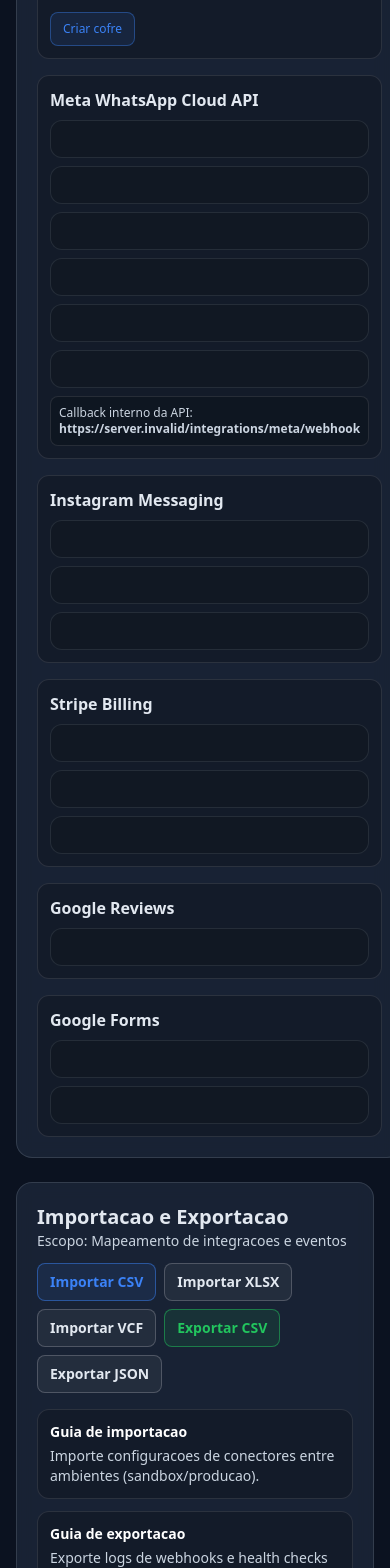
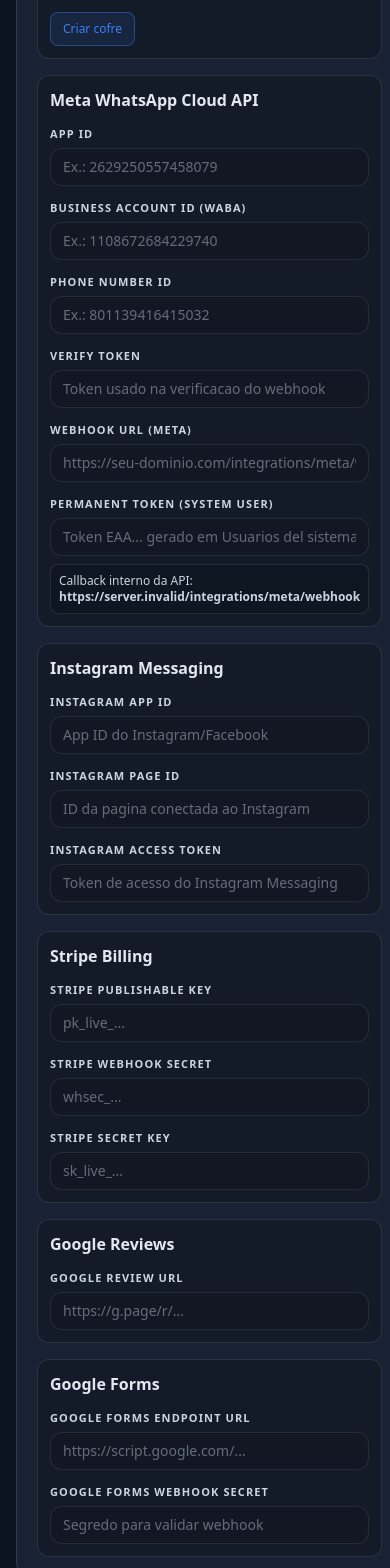
Before and after one commit to Jhin1v9/Whatsapp-Marketing-Project, a Next.js app in the folder apps/web/: page /integracoes in a window 390 px wide. Shown: the part 4160-5728 px from the top of the page. Built offline with nearby package versions, Linux system fonts and the light colour scheme; no server answers; the database is empty.

Commit message:
feat(ui): add clear connector field labels and improve campaign delivery feedback

```diff
--- a/apps/web/src/app/integracoes/page.tsx
+++ b/apps/web/src/app/integracoes/page.tsx
@@ -133,6 +133,10 @@ function SecretField({ value, placeholder, revealed, disabled, onToggle, onChang
       ) : null}
     </div>
   );
+}
+
+function CredentialLabel({ children }: { readonly children: string }): JSX.Element {
+  return <span className="text-[11px] font-semibold uppercase tracking-[0.1em] text-slate-300">{children}</span>;
 }
 
 async function readHealthcheckError(response: Response): Promise<string> {
@@ -753,12 +757,30 @@ export default function IntegracoesPage(): JSX.Element {
           <div className="rounded-xl border border-white/10 bg-black/20 p-3">
             <p className="mb-2 font-semibold">Meta WhatsApp Cloud API</p>
             <div className="grid gap-2 md:grid-cols-2">
-              <SecretField value={meta.appId} placeholder="" revealed={revealed.meta_app_id} disabled={!isEditUnlocked} onToggle={() => toggleReveal("meta_app_id")} onChange={(value) => setMeta((prev) => ({ ...prev, appId: value }))} />
-              <SecretField value={meta.businessAccountId} placeholder="" revealed={revealed.meta_ba_id} disabled={!isEditUnlocked} onToggle={() => toggleReveal("meta_ba_id")} onChange={(value) => setMeta((prev) => ({ ...prev, businessAccountId: value }))} />
-              <SecretField value={meta.phoneNumberId} placeholder="" revealed={revealed.meta_phone_id} disabled={!isEditUnlocked} onToggle={() => toggleReveal("meta_phone_id")} onChange={(value) => setMeta((prev) => ({ ...prev, phoneNumberId: value }))} />
-              <SecretField value={meta.verifyToken} placeholder="" revealed={revealed.meta_verify_token} disabled={!isEditUnlocked} onToggle={() => toggleReveal("meta_verify_token")} onChange={(value) => setMeta((prev) => ({ ...prev, verifyToken: value }))} />
-              <input value={meta.webhookUrl} onChange={(event) => setMeta((prev) => ({ ...prev, webhookUrl: event.target.value }))} placeholder="" disabled={!isEditUnlocked} className="rounded-xl border border-white/15 bg-black/20 px-3 py-2 text-sm disabled:cursor-not-allowed disabled:opacity-60 md:col-span-2" />
-              <SecretField value={meta.permanentToken} placeholder="" revealed={revealed.meta_permanent_token} disabled={!isEditUnlocked} onToggle={() => toggleReveal("meta_permanent_token")} onChange={(value) => setMeta((prev) => ({ ...prev, permanentToken: value }))} className="md:col-span-2" />
+              <label className="space-y-1">
+                <CredentialLabel>App ID</CredentialLabel>
+                <SecretField value={meta.appId} placeholder="Ex.: 2629250557458079" revealed={revealed.meta_app_id} disabled={!isEditUnlocked} onToggle={() => toggleReveal("meta_app_id")} onChange={(value) => setMeta((prev) => ({ ...prev, appId: value }))} />
+              </label>
+              <label className="space-y-1">
+                <CredentialLabel>Business Account ID (WABA)</CredentialLabel>
+                <SecretField value={meta.businessAccountId} placeholder="Ex.: 1108672684229740" revealed={revealed.meta_ba_id} disabled={!isEditUnlocked} onToggle={() => toggleReveal("meta_ba_id")} onChange={(value) => setMeta((prev) => ({ ...prev, businessAccountId: value }))} />
+              </label>
+              <label className="space-y-1">
+                <CredentialLabel>Phone Number ID</CredentialLabel>
+                <SecretField value={meta.phoneNumberId} placeholder="Ex.: 801139416415032" revealed={revealed.meta_phone_id} disabled={!isEditUnlocked} onToggle={() => toggleReveal("meta_phone_id")} onChange={(value) => setMeta((prev) => ({ ...prev, phoneNumberId: value }))} />
+              </label>
+              <label className="space-y-1">
+                <CredentialLabel>Verify Token</CredentialLabel>
+                <SecretField value={meta.verifyToken} placeholder="Token usado na verificacao do webhook" revealed={revealed.meta_verify_token} disabled={!isEditUnlocked} onToggle={() => toggleReveal("meta_verify_token")} onChange={(value) => setMeta((prev) => ({ ...prev, verifyToken: value }))} />
+              </label>
+              <label className="space-y-1 md:col-span-2">
+                <CredentialLabel>Webhook URL (Meta)</CredentialLabel>
+                <input value={meta.webhookUrl} onChange={(event) => setMeta((prev) => ({ ...prev, webhookUrl: event.target.value }))} placeholder="https://seu-dominio.com/integrations/meta/webhook" disabled={!isEditUnlocked} className="rounded-xl border border-white/15 bg-black/20 px-3 py-2 text-sm disabled:cursor-not-allowed disabled:opacity-60 w-full" />
+              </label>
+              <label className="space-y-1 md:col-span-2">
+                <CredentialLabel>Permanent Token (System User)</CredentialLabel>
+                <SecretField value={meta.permanentToken} placeholder="Token EAA... gerado em Usuarios del sistema" revealed={revealed.meta_permanent_token} disabled={!isEditUnlocked} onToggle={() => toggleReveal("meta_permanent_token")} onChange={(value) => setMeta((prev) => ({ ...prev, permanentToken: value }))} />
+              </label>
             </div>
             <div className="mt-2 rounded-lg border border-white/10 bg-black/20 p-2 text-xs text-slate-300">
               Callback interno da API: <strong>{callbackUrl}</strong>
@@ -768,31 +790,58 @@ export default function IntegracoesPage(): JSX.Element {
           <div className="rounded-xl border border-white/10 bg-black/20 p-3">
             <p className="mb-2 font-semibold">Instagram Messaging</p>
             <div className="grid gap-2 md:grid-cols-2">
-              <SecretField value={instagram.appId} placeholder="" revealed={revealed.instagram_app_id} disabled={!isEditUnlocked} onToggle={() => toggleReveal("instagram_app_id")} onChange={(value) => setInstagram((prev) => ({ ...prev, appId: value }))} />
-              <SecretField value={instagram.pageId} placeholder="" revealed={revealed.instagram_page_id} disabled={!isEditUnlocked} onToggle={() => toggleReveal("instagram_page_id")} onChange={(value) => setInstagram((prev) => ({ ...prev, pageId: value }))} />
-              <SecretField value={instagram.accessToken} placeholder="" revealed={revealed.instagram_access_token} disabled={!isEditUnlocked} onToggle={() => toggleReveal("instagram_access_token")} onChange={(value) => setInstagram((prev) => ({ ...prev, accessToken: value }))} className="md:col-span-2" />
+              <label className="space-y-1">
+                <CredentialLabel>Instagram App ID</CredentialLabel>
+                <SecretField value={instagram.appId} placeholder="App ID do Instagram/Facebook" revealed={revealed.instagram_app_id} disabled={!isEditUnlocked} onToggle={() => toggleReveal("instagram_app_id")} onChange={(value) => setInstagram((prev) => ({ ...prev, appId: value }))} />
+              </label>
+              <label className="space-y-1">
+                <CredentialLabel>Instagram Page ID</CredentialLabel>
+                <SecretField value={instagram.pageId} placeholder="ID da pagina conectada ao Instagram" revealed={revealed.instagram_page_id} disabled={!isEditUnlocked} onToggle={() => toggleReveal("instagram_page_id")} onChange={(value) => setInstagram((prev) => ({ ...prev, pageId: value }))} />
+              </label>
+              <label className="space-y-1 md:col-span-2">
+                <CredentialLabel>Instagram Access Token</CredentialLabel>
+                <SecretField value={instagram.accessToken} placeholder="Token de acesso do Instagram Messaging" revealed={revealed.instagram_access_token} disabled={!isEditUnlocked} onToggle={() => toggleReveal("instagram_access_token")} onChange={(value) => setInstagram((prev) => ({ ...prev, accessToken: value }))} />
+              </label>
             </div>
           </div>
 
           <div className="rounded-xl border border-white/10 bg-black/20 p-3">
             <p className="mb-2 font-semibold">Stripe Billing</p>
             <div className="grid gap-2 md:grid-cols-2">
-              <SecretField value={stripe.publishableKey} placeholder="" revealed={revealed.stripe_publishable_key} disabled={!isEditUnlocked} onToggle={() => toggleReveal("stripe_publishable_key")} onChange={(value) => setStripe((prev) => ({ ...prev, publishableKey: value }))} />
-              <SecretField value={stripe.webhookSecret} placeholder="" revealed={revealed.stripe_webhook_secret} disabled={!isEditUnlocked} onToggle={() => toggleReveal("stripe_webhook_secret")} onChange={(value) => setStripe((prev) => ({ ...prev, webhookSecret: value }))} />
-              <SecretField value={stripe.secretKey} placeholder="" revealed={revealed.stripe_secret_key} disabled={!isEditUnlocked} onToggle={() => toggleReveal("stripe_secret_key")} onChange={(value) => setStripe((prev) => ({ ...prev, secretKey: value }))} className="md:col-span-2" />
+              <label className="space-y-1">
+                <CredentialLabel>Stripe Publishable Key</CredentialLabel>
+                <SecretField value={stripe.publishableKey} placeholder="pk_live_..." revealed={revealed.stripe_publishable_key} disabled={!isEditUnlocked} onToggle={() => toggleReveal("stripe_publishable_key")} onChange={(value) => setStripe((prev) => ({ ...prev, publishableKey: value }))} />
+              </label>
+              <label className="space-y-1">
+                <CredentialLabel>Stripe Webhook Secret</CredentialLabel>
+                <SecretField value={stripe.webhookSecret} placeholder="whsec_..." revealed={revealed.stripe_webhook_secret} disabled={!isEditUnlocked} onToggle={() => toggleReveal("stripe_webhook_secret")} onChange={(value) => setStripe((prev) => ({ ...prev, webhookSecret: value }))} />
+              </label>
+              <label className="space-y-1 md:col-span-2">
+                <CredentialLabel>Stripe Secret Key</CredentialLabel>
+                <SecretField value={stripe.secretKey} placeholder="sk_live_..." revealed={revealed.stripe_secret_key} disabled={!isEditUnlocked} onToggle={() => toggleReveal("stripe_secret_key")} onChange={(value) => setStripe((prev) => ({ ...prev, secretKey: value }))} />
+              </label>
             </div>
           </div>
 
           <div className="rounded-xl border border-white/10 bg-black/20 p-3">
             <p className="mb-2 font-semibold">Google Reviews</p>
-            <input value={googleReviews.reviewUrl} onChange={(event) => setGoogleReviews({ reviewUrl: event.target.value })} disabled={!isEditUnlocked} placeholder="" className="w-full rounded-xl border border-white/15 bg-black/20 px-3 py-2 text-sm disabled:cursor-not-allowed disabled:opacity-60" />
+            <label className="space-y-1">
+              <CredentialLabel>Google Review URL</CredentialLabel>
+              <input value={googleReviews.reviewUrl} onChange={(event) => setGoogleReviews({ reviewUrl: event.target.value })} disabled={!isEditUnlocked} placeholder="https://g.page/r/..." className="w-full rounded-xl border border-white/15 bg-black/20 px-3 py-2 text-sm disabled:cursor-not-allowed disabled:opacity-60" />
+            </label>
           </div>
 
           <div className="rounded-xl border border-white/10 bg-black/20 p-3">
             <p className="mb-2 font-semibold">Google Forms</p>
             <div className="grid gap-2 md:grid-cols-2">
-              <input value={googleForms.endpointUrl} onChange={(event) => setGoogleForms((prev) => ({ ...prev, endpointUrl: event.target.value }))} placeholder="" disabled={!isEditUnlocked} className="rounded-xl border border-white/15 bg-black/20 px-3 py-2 text-sm disabled:cursor-not-allowed disabled:opacity-60" />
-              <SecretField value={googleForms.webhookSecret} placeholder="" revealed={revealed.forms_webhook_secret} disabled={!isEditUnlocked} onToggle={() => toggleReveal("forms_webhook_secret")} onChange={(value) => setGoogleForms((prev) => ({ ...prev, webhookSecret: value }))} />
+              <label className="space-y-1">
+                <CredentialLabel>Google Forms Endpoint URL</CredentialLabel>
+                <input value={googleForms.endpointUrl} onChange={(event) => setGoogleForms((prev) => ({ ...prev, endpointUrl: event.target.value }))} placeholder="https://script.google.com/..." disabled={!isEditUnlocked} className="rounded-xl border border-white/15 bg-black/20 px-3 py-2 text-sm disabled:cursor-not-allowed disabled:opacity-60 w-full" />
+              </label>
+              <label className="space-y-1">
+                <CredentialLabel>Google Forms Webhook Secret</CredentialLabel>
+                <SecretField value={googleForms.webhookSecret} placeholder="Segredo para validar webhook" revealed={revealed.forms_webhook_secret} disabled={!isEditUnlocked} onToggle={() => toggleReveal("forms_webhook_secret")} onChange={(value) => setGoogleForms((prev) => ({ ...prev, webhookSecret: value }))} />
+              </label>
             </div>
           </div>
         </article>
```
Also changed, not shown: apps/web/src/app/campanhas/page.tsx (+8 -2 lines), apps/web/src/app/configuracoes/page.tsx (+5 -2 lines), apps/web/src/lib/server/runtimeStore.ts (+7 -1 lines).
